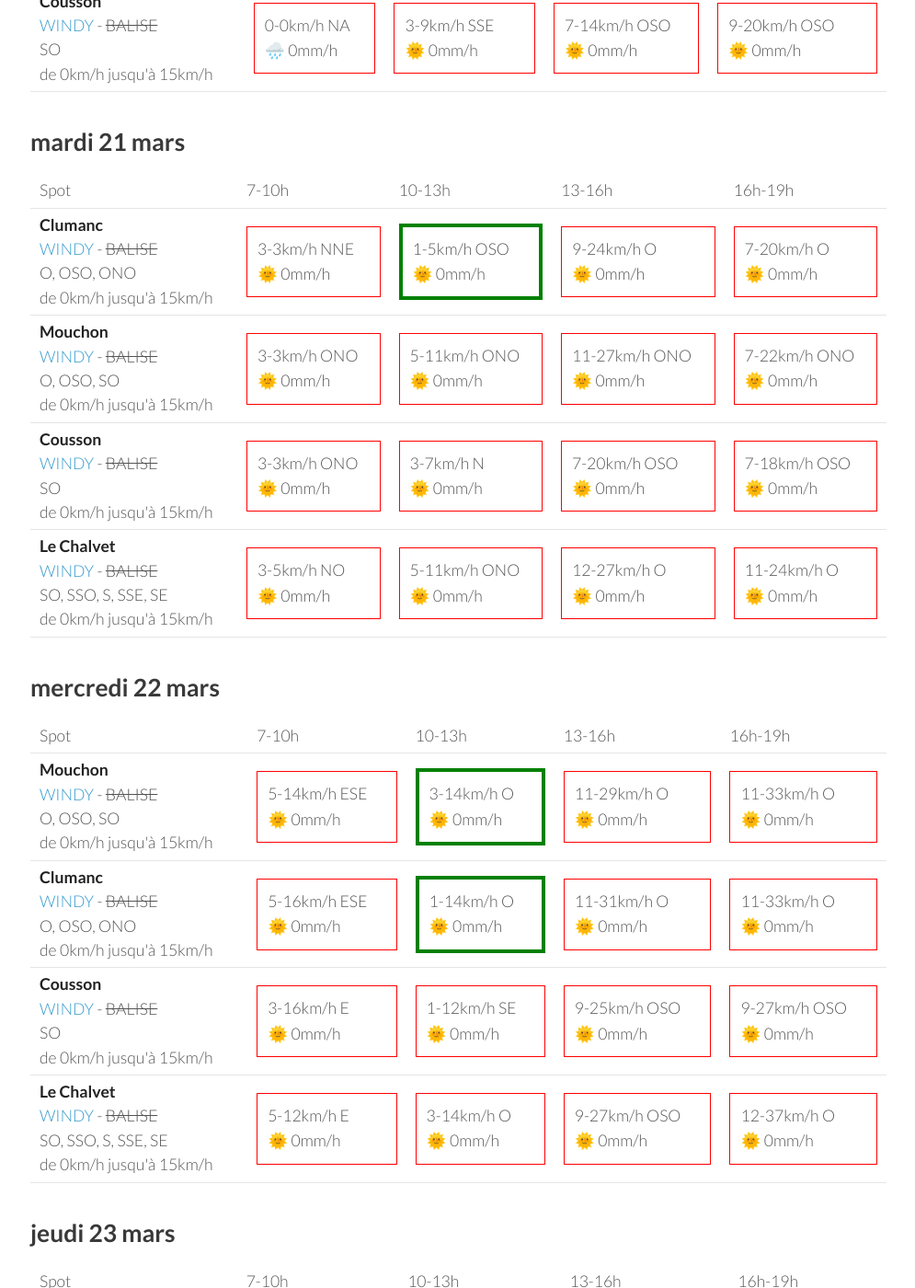
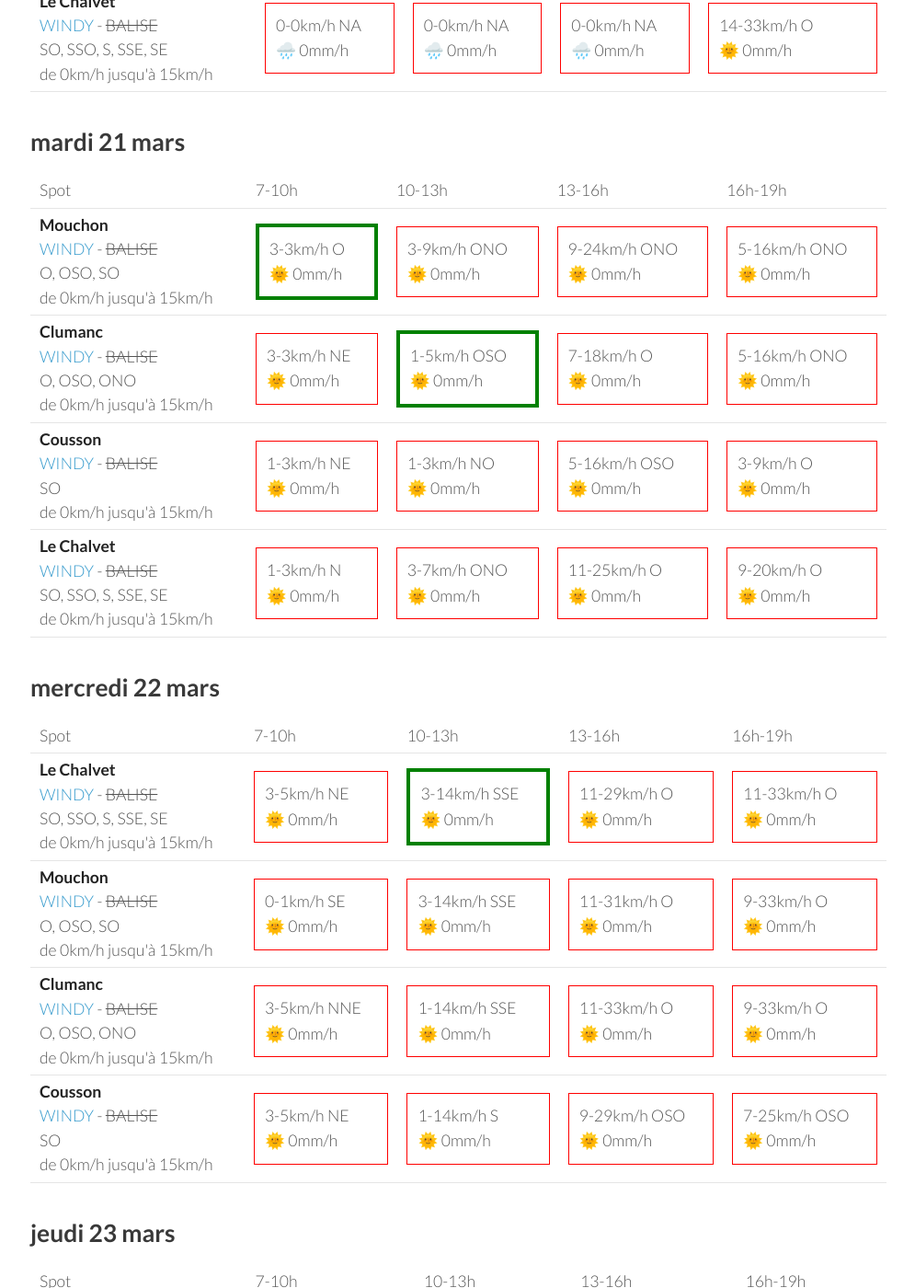
Before and after one commit to parapente-dans-le-nord/parapente-dans-le-nord.github.io, a Jekyll site: the page built from serre_poncon.markdown, in a window 1280 px wide and 1400 px high, scrolled down 733 px. Shown: the whole window at 92% size, without its empty margins (25-1020 px from the left). Built offline with Jekyll 4.4.1, drawn with Linux system fonts in a browser that asks for light colours; some of the changed text lies outside the part shown.

Commit message:
update index.markdown

```diff
--- a/serre_poncon.markdown
+++ b/serre_poncon.markdown
@@ -25,36 +25,36 @@ page mise à jour le lundi 20 mars 13:31
         <td><strong>Clumanc</strong><br><a href="https://windy.com/44.027/6.402?43.914,6.403,10,m:eSxaglP">WINDY</a> - <span class="no-balise"> BALISE </span><br> <span class="vent-favorable">O, OSO, ONO</span><br><span class="force-vent">de 0km/h jusqu'à 15km/h</span> </td>
 
             <td><div class="not-flyable"><p>0-0km/h NA</p><p>🌧️ 0mm/h</p></div></td>
-            <td><div class="flyable"><p>1-7km/h OSO</p><p>🌞 0mm/h</p></div></td>
-            <td><div class="not-flyable"><p>7-20km/h OSO</p><p>🌞 0mm/h</p></div></td>
-            <td><div class="not-flyable"><p>11-25km/h O</p><p>🌞 0mm/h</p></div></td>
+            <td><div class="not-flyable"><p>0-0km/h NA</p><p>🌧️ 0mm/h</p></div></td>
+            <td><div class="not-flyable"><p>0-0km/h NA</p><p>🌧️ 0mm/h</p></div></td>
+            <td><div class="not-flyable"><p>11-27km/h O</p><p>🌞 0mm/h</p></div></td>
+
+    </tr>
+<tr>
+        <td><strong>Mouchon</strong><br><a href="https://windy.com/43.992/6.424?43.878,6.425,10,m:eSuaglR">WINDY</a> - <span class="no-balise"> BALISE </span><br> <span class="vent-favorable">O, OSO, SO</span><br><span class="force-vent">de 0km/h jusqu'à 15km/h</span> </td>
+
+            <td><div class="not-flyable"><p>0-0km/h NA</p><p>🌧️ 0mm/h</p></div></td>
+            <td><div class="not-flyable"><p>0-0km/h NA</p><p>🌧️ 0mm/h</p></div></td>
+            <td><div class="not-flyable"><p>0-0km/h NA</p><p>🌧️ 0mm/h</p></div></td>
+            <td><div class="not-flyable"><p>11-29km/h ONO</p><p>🌞 0mm/h</p></div></td>
+
+    </tr>
+<tr>
+        <td><strong>Cousson</strong><br><a href="https://windy.com/44.054/6.240?43.940,6.241,10,m:eSAaglz">WINDY</a> - <span class="no-balise"> BALISE </span><br> <span class="vent-favorable">SO</span><br><span class="force-vent">de 0km/h jusqu'à 15km/h</span> </td>
+
+            <td><div class="not-flyable"><p>0-0km/h NA</p><p>🌧️ 0mm/h</p></div></td>
+            <td><div class="not-flyable"><p>0-0km/h NA</p><p>🌧️ 0mm/h</p></div></td>
+            <td><div class="not-flyable"><p>0-0km/h NA</p><p>🌧️ 0mm/h</p></div></td>
+            <td><div class="not-flyable"><p>11-27km/h OSO</p><p>🌞 0mm/h</p></div></td>
 
     </tr>
 <tr>
         <td><strong>Le Chalvet</strong><br><a href="https://windy.com/43.979/6.480?43.866,6.480,10,m:eSsaglX">WINDY</a> - <span class="no-balise"> BALISE </span><br> <span class="vent-favorable">SO, SSO, S, SSE, SE</span><br><span class="force-vent">de 0km/h jusqu'à 15km/h</span> </td>
 
             <td><div class="not-flyable"><p>0-0km/h NA</p><p>🌧️ 0mm/h</p></div></td>
-            <td><div class="flyable"><p>1-7km/h SSO</p><p>🌞 0mm/h</p></div></td>
-            <td><div class="not-flyable"><p>9-22km/h OSO</p><p>🌞 0mm/h</p></div></td>
-            <td><div class="not-flyable"><p>9-20km/h O</p><p>🌞 0mm/h</p></div></td>
-
-    </tr>
-<tr>
-        <td><strong>Mouchon</strong><br><a href="https://windy.com/43.992/6.424?43.878,6.425,10,m:eSuaglR">WINDY</a> - <span class="no-balise"> BALISE </span><br> <span class="vent-favorable">O, OSO, SO</span><br><span class="force-vent">de 0km/h jusqu'à 15km/h</span> </td>
-
             <td><div class="not-flyable"><p>0-0km/h NA</p><p>🌧️ 0mm/h</p></div></td>
-            <td><div class="not-flyable"><p>0-5km/h ENE</p><p>🌞 0mm/h</p></div></td>
-            <td><div class="not-flyable"><p>7-18km/h O</p><p>🌞 0mm/h</p></div></td>
-            <td><div class="not-flyable"><p>11-25km/h ONO</p><p>🌞 0mm/h</p></div></td>
-
-    </tr>
-<tr>
-        <td><strong>Cousson</strong><br><a href="https://windy.com/44.054/6.240?43.940,6.241,10,m:eSAaglz">WINDY</a> - <span class="no-balise"> BALISE </span><br> <span class="vent-favorable">SO</span><br><span class="force-vent">de 0km/h jusqu'à 15km/h</span> </td>
-
             <td><div class="not-flyable"><p>0-0km/h NA</p><p>🌧️ 0mm/h</p></div></td>
-            <td><div class="not-flyable"><p>3-9km/h SSE</p><p>🌞 0mm/h</p></div></td>
-            <td><div class="not-flyable"><p>7-14km/h OSO</p><p>🌞 0mm/h</p></div></td>
-            <td><div class="not-flyable"><p>9-20km/h OSO</p><p>🌞 0mm/h</p></div></td>
+            <td><div class="not-flyable"><p>14-33km/h O</p><p>🌞 0mm/h</p></div></td>
 
     </tr>
 
@@ -74,42 +74,42 @@ page mise à jour le lundi 20 mars 13:31
       <td>16h-19h</td>
     </tr>
 <tr>
-        <td><strong>Clumanc</strong><br><a href="https://windy.com/44.027/6.402?43.914,6.403,10,m:eSxaglP">WINDY</a> - <span class="no-balise"> BALISE </span><br> <span class="vent-favorable">O, OSO, ONO</span><br><span class="force-vent">de 0km/h jusqu'à 15km/h</span> </td>
+        <td><strong>Mouchon</strong><br><a href="https://windy.com/43.992/6.424?43.878,6.425,10,m:eSuaglR">WINDY</a> - <span class="no-balise"> BALISE </span><br> <span class="vent-favorable">O, OSO, SO</span><br><span class="force-vent">de 0km/h jusqu'à 15km/h</span> </td>
 
-            <td><div class="not-flyable"><p>3-3km/h NNE</p><p>🌞 0mm/h</p></div></td>
-            <td><div class="flyable"><p>1-5km/h OSO</p><p>🌞 0mm/h</p></div></td>
-            <td><div class="not-flyable"><p>9-24km/h O</p><p>🌞 0mm/h</p></div></td>
-            <td><div class="not-flyable"><p>7-20km/h O</p><p>🌞 0mm/h</p></div></td>
+            <td><div class="flyable"><p>3-3km/h O</p><p>🌞 0mm/h</p></div></td>
+            <td><div class="not-flyable"><p>3-9km/h ONO</p><p>🌞 0mm/h</p></div></td>
+            <td><div class="not-flyable"><p>9-24km/h ONO</p><p>🌞 0mm/h</p></div></td>
+            <td><div class="not-flyable"><p>5-16km/h ONO</p><p>🌞 0mm/h</p></div></td>
 
 
     </tr>
 <tr>
-        <td><strong>Mouchon</strong><br><a href="https://windy.com/43.992/6.424?43.878,6.425,10,m:eSuaglR">WINDY</a> - <span class="no-balise"> BALISE </span><br> <span class="vent-favorable">O, OSO, SO</span><br><span class="force-vent">de 0km/h jusqu'à 15km/h</span> </td>
+        <td><strong>Clumanc</strong><br><a href="https://windy.com/44.027/6.402?43.914,6.403,10,m:eSxaglP">WINDY</a> - <span class="no-balise"> BALISE </span><br> <span class="vent-favorable">O, OSO, ONO</span><br><span class="force-vent">de 0km/h jusqu'à 15km/h</span> </td>
 
-            <td><div class="not-flyable"><p>3-3km/h ONO</p><p>🌞 0mm/h</p></div></td>
-            <td><div class="not-flyable"><p>5-11km/h ONO</p><p>🌞 0mm/h</p></div></td>
-            <td><div class="not-flyable"><p>11-27km/h ONO</p><p>🌞 0mm/h</p></div></td>
-            <td><div class="not-flyable"><p>7-22km/h ONO</p><p>🌞 0mm/h</p></div></td>
+            <td><div class="not-flyable"><p>3-3km/h NE</p><p>🌞 0mm/h</p></div></td>
+            <td><div class="flyable"><p>1-5km/h OSO</p><p>🌞 0mm/h</p></div></td>
+            <td><div class="not-flyable"><p>7-18km/h O</p><p>🌞 0mm/h</p></div></td>
+            <td><div class="not-flyable"><p>5-16km/h ONO</p><p>🌞 0mm/h</p></div></td>
 
 
     </tr>
 <tr>
         <td><strong>Cousson</strong><br><a href="https://windy.com/44.054/6.240?43.940,6.241,10,m:eSAaglz">WINDY</a> - <span class="no-balise"> BALISE </span><br> <span class="vent-favorable">SO</span><br><span class="force-vent">de 0km/h jusqu'à 15km/h</span> </td>
 
-            <td><div class="not-flyable"><p>3-3km/h ONO</p><p>🌞 0mm/h</p></div></td>
-            <td><div class="not-flyable"><p>3-7km/h N</p><p>🌞 0mm/h</p></div></td>
-            <td><div class="not-flyable"><p>7-20km/h OSO</p><p>🌞 0mm/h</p></div></td>
-            <td><div class="not-flyable"><p>7-18km/h OSO</p><p>🌞 0mm/h</p></div></td>
+            <td><div class="not-flyable"><p>1-3km/h NE</p><p>🌞 0mm/h</p></div></td>
+            <td><div class="not-flyable"><p>1-3km/h NO</p><p>🌞 0mm/h</p></div></td>
+            <td><div class="not-flyable"><p>5-16km/h OSO</p><p>🌞 0mm/h</p></div></td>
+            <td><div class="not-flyable"><p>3-9km/h O</p><p>🌞 0mm/h</p></div></td>
 
 
     </tr>
 <tr>
         <td><strong>Le Chalvet</strong><br><a href="https://windy.com/43.979/6.480?43.866,6.480,10,m:eSsaglX">WINDY</a> - <span class="no-balise"> BALISE </span><br> <span class="vent-favorable">SO, SSO, S, SSE, SE</span><br><span class="force-vent">de 0km/h jusqu'à 15km/h</span> </td>
 
-            <td><div class="not-flyable"><p>3-5km/h NO</p><p>🌞 0mm/h</p></div></td>
-            <td><div class="not-flyable"><p>5-11km/h ONO</p><p>🌞 0mm/h</p></div></td>
-            <td><div class="not-flyable"><p>12-27km/h O</p><p>🌞 0mm/h</p></div></td>
-            <td><div class="not-flyable"><p>11-24km/h O</p><p>🌞 0mm/h</p></div></td>
+            <td><div class="not-flyable"><p>1-3km/h N</p><p>🌞 0mm/h</p></div></td>
+            <td><div class="not-flyable"><p>3-7km/h ONO</p><p>🌞 0mm/h</p></div></td>
+            <td><div class="not-flyable"><p>11-25km/h O</p><p>🌞 0mm/h</p></div></td>
+            <td><div class="not-flyable"><p>9-20km/h O</p><p>🌞 0mm/h</p></div></td>
 
 
     </tr>
@@ -130,42 +130,42 @@ page mise à jour le lundi 20 mars 13:31
       <td>16h-19h</td>
     </tr>
 <tr>
-        <td><strong>Mouchon</strong><br><a href="https://windy.com/43.992/6.424?43.878,6.425,10,m:eSuaglR">WINDY</a> - <span class="no-balise"> BALISE </span><br> <span class="vent-favorable">O, OSO, SO</span><br><span class="force-vent">de 0km/h jusqu'à 15km/h</span> </td>
+        <td><strong>Le Chalvet</strong><br><a href="https://windy.com/43.979/6.480?43.866,6.480,10,m:eSsaglX">WINDY</a> - <span class="no-balise"> BALISE </span><br> <span class="vent-favorable">SO, SSO, S, SSE, SE</span><br><span class="force-vent">de 0km/h jusqu'à 15km/h</span> </td>
 
-            <td><div class="not-flyable"><p>5-14km/h ESE</p><p>🌞 0mm/h</p></div></td>
-            <td><div class="flyable"><p>3-14km/h O</p><p>🌞 0mm/h</p></div></td>
+            <td><div class="not-flyable"><p>3-5km/h NE</p><p>🌞 0mm/h</p></div></td>
+            <td><div class="flyable"><p>3-14km/h SSE</p><p>🌞 0mm/h</p></div></td>
             <td><div class="not-flyable"><p>11-29km/h O</p><p>🌞 0mm/h</p></div></td>
             <td><div class="not-flyable"><p>11-33km/h O</p><p>🌞 0mm/h</p></div></td>
 
 
     </tr>
 <tr>
+        <td><strong>Mouchon</strong><br><a href="https://windy.com/43.992/6.424?43.878,6.425,10,m:eSuaglR">WINDY</a> - <span class="no-balise"> BALISE </span><br> <span class="vent-favorable">O, OSO, SO</span><br><span class="force-vent">de 0km/h jusqu'à 15km/h</span> </td>
+
+            <td><div class="not-flyable"><p>0-1km/h SE</p><p>🌞 0mm/h</p></div></td>
+            <td><div class="not-flyable"><p>3-14km/h SSE</p><p>🌞 0mm/h</p></div></td>
+            <td><div class="not-flyable"><p>11-31km/h O</p><p>🌞 0mm/h</p></div></td>
+            <td><div class="not-flyable"><p>9-33km/h O</p><p>🌞 0mm/h</p></div></td>
+
+
+    </tr>
+<tr>
         <td><strong>Clumanc</strong><br><a href="https://windy.com/44.027/6.402?43.914,6.403,10,m:eSxaglP">WINDY</a> - <span class="no-balise"> BALISE </span><br> <span class="vent-favorable">O, OSO, ONO</span><br><span class="force-vent">de 0km/h jusqu'à 15km/h</span> </td>
 
-            <td><div class="not-flyable"><p>5-16km/h ESE</p><p>🌞 0mm/h</p></div></td>
-            <td><div class="flyable"><p>1-14km/h O</p><p>🌞 0mm/h</p></div></td>
-            <td><div class="not-flyable"><p>11-31km/h O</p><p>🌞 0mm/h</p></div></td>
+            <td><div class="not-flyable"><p>3-5km/h NNE</p><p>🌞 0mm/h</p></div></td>
+            <td><div class="not-flyable"><p>1-14km/h SSE</p><p>🌞 0mm/h</p></div></td>
             <td><div class="not-flyable"><p>11-33km/h O</p><p>🌞 0mm/h</p></div></td>
+            <td><div class="not-flyable"><p>9-33km/h O</p><p>🌞 0mm/h</p></div></td>
 
 
     </tr>
 <tr>
         <td><strong>Cousson</strong><br><a href="https://windy.com/44.054/6.240?43.940,6.241,10,m:eSAaglz">WINDY</a> - <span class="no-balise"> BALISE </span><br> <span class="vent-favorable">SO</span><br><span class="force-vent">de 0km/h jusqu'à 15km/h</span> </td>
 
-            <td><div class="not-flyable"><p>3-16km/h E</p><p>🌞 0mm/h</p></div></td>
-            <td><div class="not-flyable"><p>1-12km/h SE</p><p>🌞 0mm/h</p></div></td>
-            <td><div class="not-flyable"><p>9-25km/h OSO</p><p>🌞 0mm/h</p></div></td>
-            <td><div class="not-flyable"><p>9-27km/h OSO</p><p>🌞 0mm/h</p></div></td>
-
-
-    </tr>
-<tr>
-        <td><strong>Le Chalvet</strong><br><a href="https://windy.com/43.979/6.480?43.866,6.480,10,m:eSsaglX">WINDY</a> - <span class="no-balise"> BALISE </span><br> <span class="vent-favorable">SO, SSO, S, SSE, SE</span><br><span class="force-vent">de 0km/h jusqu'à 15km/h</span> </td>
-
-            <td><div class="not-flyable"><p>5-12km/h E</p><p>🌞 0mm/h</p></div></td>
-            <td><div class="not-flyable"><p>3-14km/h O</p><p>🌞 0mm/h</p></div></td>
-            <td><div class="not-flyable"><p>9-27km/h OSO</p><p>🌞 0mm/h</p></div></td>
-            <td><div class="not-flyable"><p>12-37km/h O</p><p>🌞 0mm/h</p></div></td>
+            <td><div class="not-flyable"><p>3-5km/h NE</p><p>🌞 0mm/h</p></div></td>
+            <td><div class="not-flyable"><p>1-14km/h S</p><p>🌞 0mm/h</p></div></td>
+            <td><div class="not-flyable"><p>9-29km/h OSO</p><p>🌞 0mm/h</p></div></td>
+            <td><div class="not-flyable"><p>7-25km/h OSO</p><p>🌞 0mm/h</p></div></td>
 
 
     </tr>
@@ -188,40 +188,40 @@ page mise à jour le lundi 20 mars 13:31
 <tr>
         <td><strong>Cousson</strong><br><a href="https://windy.com/44.054/6.240?43.940,6.241,10,m:eSAaglz">WINDY</a> - <span class="no-balise"> BALISE </span><br> <span class="vent-favorable">SO</span><br><span class="force-vent">de 0km/h jusqu'à 15km/h</span> </td>
 
-            <td><div class="not-flyable"><p>5-12km/h E</p><p>🌞 0mm/h</p></div></td>
-            <td><div class="not-flyable"><p>1-14km/h SSO</p><p>🌞 0mm/h</p></div></td>
-            <td><div class="not-flyable"><p>9-25km/h OSO</p><p>🌞 0mm/h</p></div></td>
-            <td><div class="not-flyable"><p>7-25km/h OSO</p><p>🌞 0mm/h</p></div></td>
+            <td><div class="not-flyable"><p>3-11km/h ENE</p><p>🌞 0mm/h</p></div></td>
+            <td><div class="flyable"><p>1-14km/h SO</p><p>🌞 0mm/h</p></div></td>
+            <td><div class="not-flyable"><p>7-24km/h SO</p><p>🌞 0mm/h</p></div></td>
+            <td><div class="not-flyable"><p>9-29km/h SO</p><p>🌞 0mm/h</p></div></td>
+
+
+    </tr>
+<tr>
+        <td><strong>Clumanc</strong><br><a href="https://windy.com/44.027/6.402?43.914,6.403,10,m:eSxaglP">WINDY</a> - <span class="no-balise"> BALISE </span><br> <span class="vent-favorable">O, OSO, ONO</span><br><span class="force-vent">de 0km/h jusqu'à 15km/h</span> </td>
+
+            <td><div class="not-flyable"><p>1-14km/h N</p><p>🌞 0mm/h</p></div></td>
+            <td><div class="not-flyable"><p>5-20km/h O</p><p>🌞 0mm/h</p></div></td>
+            <td><div class="not-flyable"><p>9-29km/h OSO</p><p>🌞 0mm/h</p></div></td>
+            <td><div class="not-flyable"><p>9-33km/h SO</p><p>🌞 0mm/h</p></div></td>
+
+
+    </tr>
+<tr>
+        <td><strong>Le Chalvet</strong><br><a href="https://windy.com/43.979/6.480?43.866,6.480,10,m:eSsaglX">WINDY</a> - <span class="no-balise"> BALISE </span><br> <span class="vent-favorable">SO, SSO, S, SSE, SE</span><br><span class="force-vent">de 0km/h jusqu'à 15km/h</span> </td>
+
+            <td><div class="not-flyable"><p>3-18km/h NO</p><p>🌞 0mm/h</p></div></td>
+            <td><div class="not-flyable"><p>7-24km/h O</p><p>🌞 0mm/h</p></div></td>
+            <td><div class="not-flyable"><p>9-29km/h OSO</p><p>🌞 0mm/h</p></div></td>
+            <td><div class="not-flyable"><p>9-33km/h SO</p><p>🌞 0mm/h</p></div></td>
 
 
     </tr>
 <tr>
         <td><strong>Mouchon</strong><br><a href="https://windy.com/43.992/6.424?43.878,6.425,10,m:eSuaglR">WINDY</a> - <span class="no-balise"> BALISE </span><br> <span class="vent-favorable">O, OSO, SO</span><br><span class="force-vent">de 0km/h jusqu'à 15km/h</span> </td>
 
-            <td><div class="not-flyable"><p>3-16km/h N</p><p>🌞 0mm/h</p></div></td>
-            <td><div class="not-flyable"><p>5-20km/h ONO</p><p>🌞 0mm/h</p></div></td>
-            <td><div class="not-flyable"><p>11-31km/h OSO</p><p>🌞 0mm/h</p></div></td>
-            <td><div class="not-flyable"><p>9-31km/h OSO</p><p>🌞 0mm/h</p></div></td>
-
-
-    </tr>
-<tr>
-        <td><strong>Clumanc</strong><br><a href="https://windy.com/44.027/6.402?43.914,6.403,10,m:eSxaglP">WINDY</a> - <span class="no-balise"> BALISE </span><br> <span class="vent-favorable">O, OSO, ONO</span><br><span class="force-vent">de 0km/h jusqu'à 15km/h</span> </td>
-
-            <td><div class="not-flyable"><p>5-16km/h NNE</p><p>🌞 0mm/h</p></div></td>
-            <td><div class="not-flyable"><p>5-18km/h ONO</p><p>🌞 0mm/h</p></div></td>
-            <td><div class="not-flyable"><p>11-31km/h OSO</p><p>🌞 0mm/h</p></div></td>
-            <td><div class="not-flyable"><p>9-31km/h OSO</p><p>🌞 0mm/h</p></div></td>
-
-
-    </tr>
-<tr>
-        <td><strong>Le Chalvet</strong><br><a href="https://windy.com/43.979/6.480?43.866,6.480,10,m:eSsaglX">WINDY</a> - <span class="no-balise"> BALISE </span><br> <span class="vent-favorable">SO, SSO, S, SSE, SE</span><br><span class="force-vent">de 0km/h jusqu'à 15km/h</span> </td>
-
-            <td><div class="not-flyable"><p>3-18km/h NNO</p><p>🌞 0mm/h</p></div></td>
-            <td><div class="not-flyable"><p>7-22km/h O</p><p>🌞 0mm/h</p></div></td>
-            <td><div class="not-flyable"><p>11-33km/h OSO</p><p>🌞 0mm/h</p></div></td>
-            <td><div class="not-flyable"><p>9-33km/h OSO</p><p>🌞 0mm/h</p></div></td>
+            <td><div class="not-flyable"><p>3-16km/h NNO</p><p>🌞 0mm/h</p></div></td>
+            <td><div class="not-flyable"><p>5-20km/h O</p><p>🌞 0mm/h</p></div></td>
+            <td><div class="not-flyable"><p>9-29km/h OSO</p><p>🌞 0mm/h</p></div></td>
+            <td><div class="not-flyable"><p>9-31km/h SO</p><p>🌞 0mm/h</p></div></td>
 
 
     </tr>
```
Also changed, not shown: other parts of serre_poncon.markdown (+1 -1 lines).
